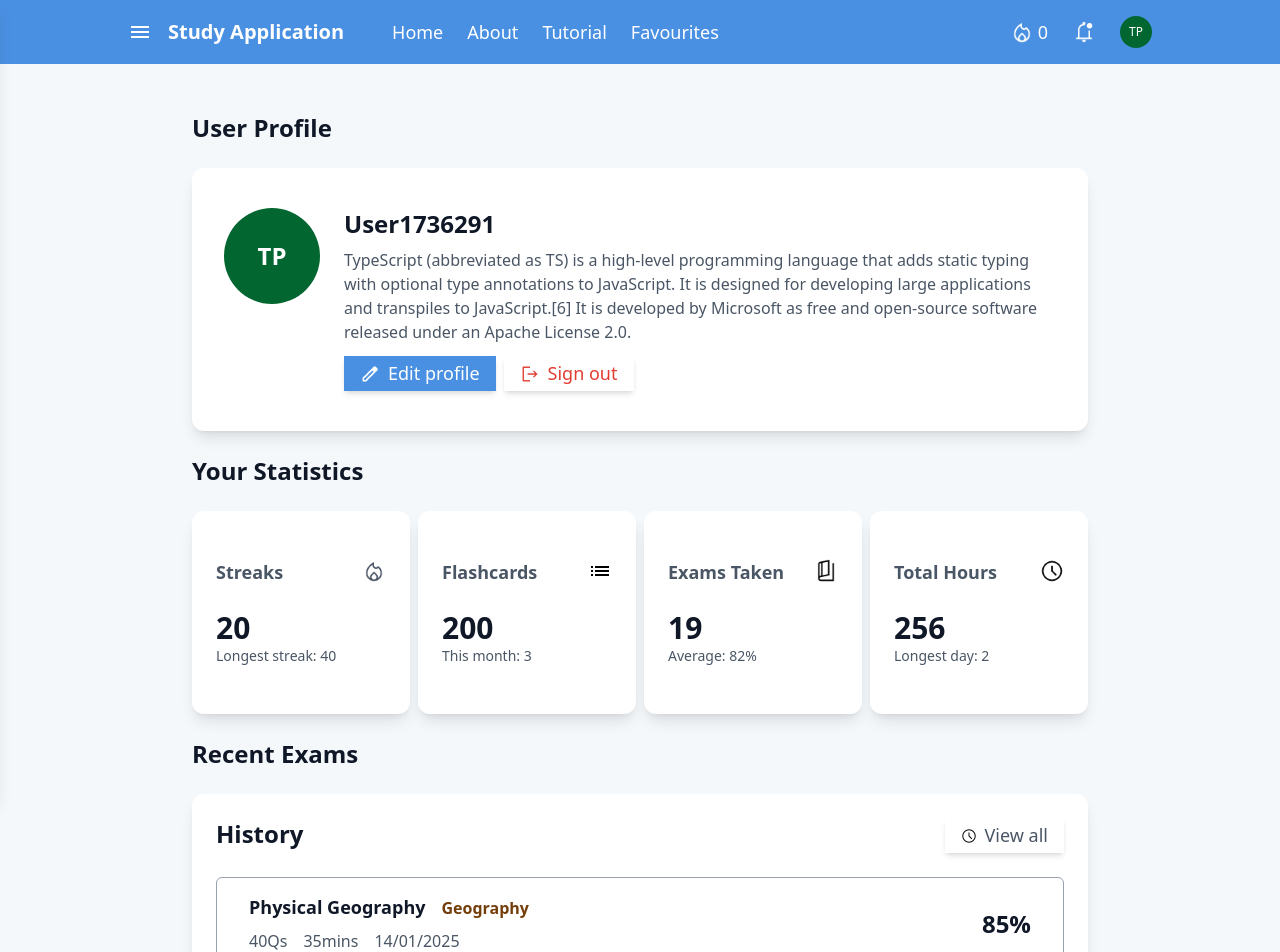
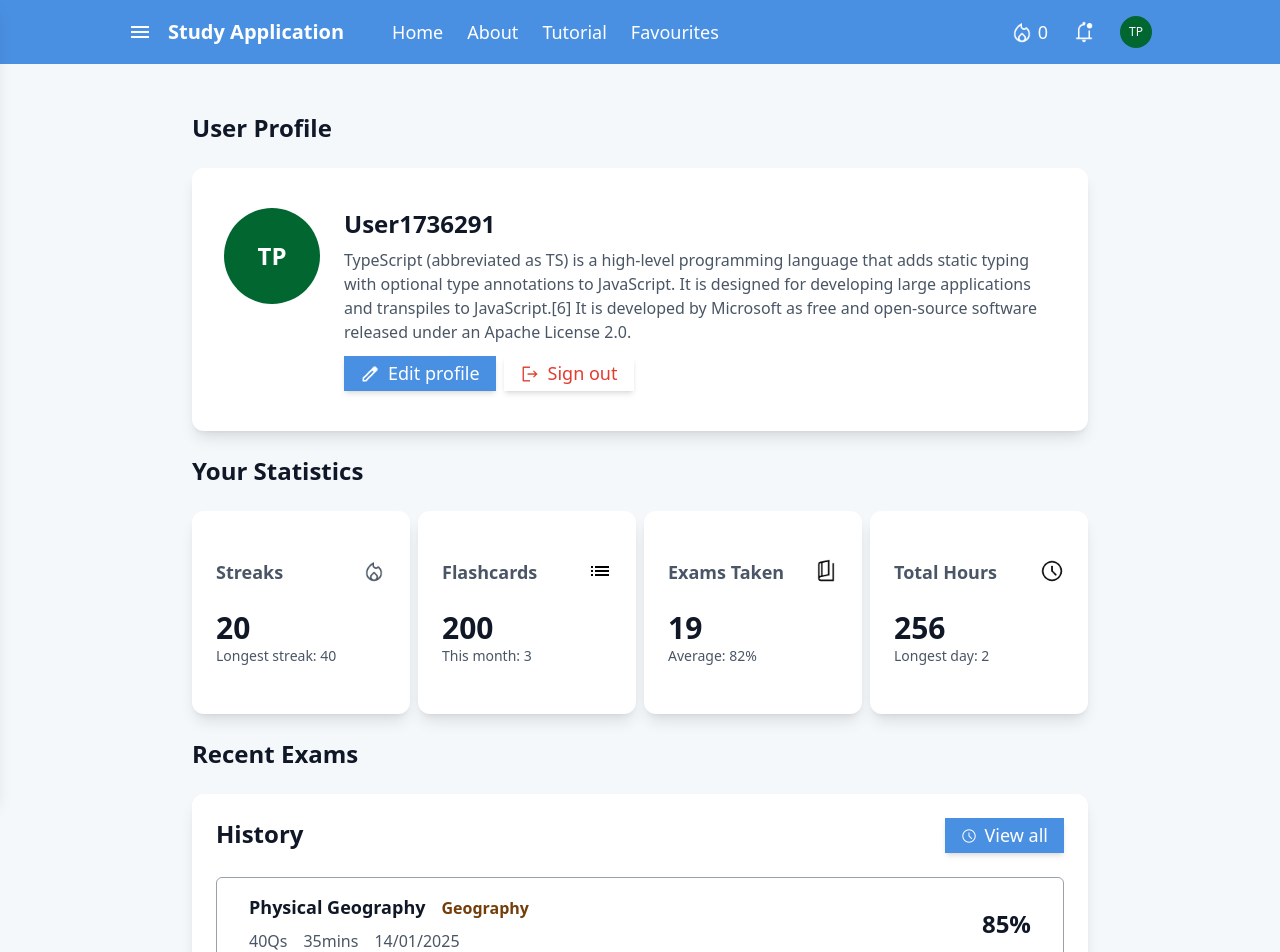
Before and after one commit to theo-picar1/flashcard-app, a Next.js app in the folder client/: page /user/User1736291 in a window 1280 px wide. Shown: the top 952 px of the page. Built offline with nearby package versions, Linux system fonts and the light colour scheme.

Commit message:
Minor changes

```diff
--- a/client/src/app/user/[id]/page.tsx
+++ b/client/src/app/user/[id]/page.tsx
@@ -150,14 +150,13 @@ export default function User() {
                     <p className="font-bold text-2xl text-[var(--bold-text)]">History</p>
 
                     <Button
-                        variant="white"
                         padding="slim"
                         className="relative"
                     >
                         <img
                             src="/images/clock-icon-large.png"
                             alt="View all exams button"
-                            className="w-4"
+                            className="w-4 invert"
                         />
                         <p>View all</p>
                     </Button>
```
